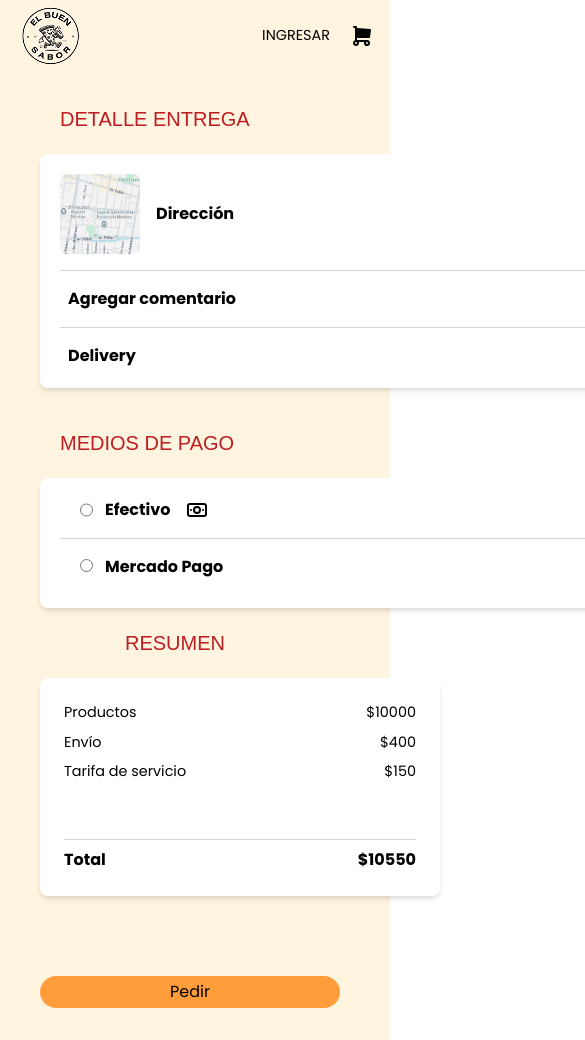
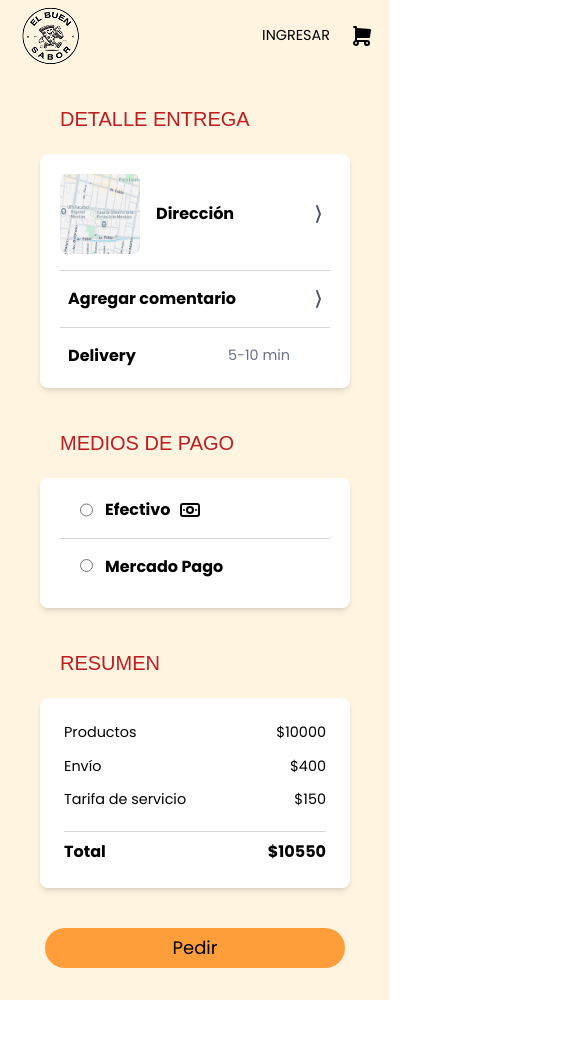
Before and after one commit to diegoCardenas03/ElBuenSabor, a React (Vite) app: page /DetalleCompra in a window 390 px wide. Shown: the top 1040 px of the page, 585 px wide, since content can reach past the window. After the commit the page ends 1000 px from the top, so only its background shows below. Built offline with nearby package versions, Linux system fonts and the light colour scheme; a web font is replaced by a local one.

Commit message:
iconnos y responsive detallecompra

```diff
--- a/src/components/CarritoLateral.tsx
+++ b/src/components/CarritoLateral.tsx
@@ -2,6 +2,8 @@ import { use, useEffect, useState } from 'react';
 import axios from 'axios';
 import { DetallePedido } from '../features/products/DetallePedido';
 import { useNavigate } from 'react-router-dom';
+import { IconMapPin } from '@tabler/icons-react';
+import { IconClockHour1 } from '@tabler/icons-react';
 
 const detallePedidos: DetallePedido[] = [
   { id: 1, cantidad: 2, subTotal: 200, pedidoId: 1, productoId: 1, insumoId: 1 },
@@ -123,14 +125,14 @@ const CarritoLateral: React.FC<Props> = ({ onClose }) => {
         </div>
 
         <div className="flex items-center space-x-4 mb-4">
-          <svg xmlns="http://www.w3.org/2000/svg" width={24} height={24} viewBox="0 0 24 24" fill="none" stroke="currentColor" strokeWidth={2} strokeLinecap="round" strokeLinejoin="round" className="icon icon-tabler icons-tabler-outline icon-tabler-clock-hour-2"><path stroke="none" d="M0 0h24v24H0z" fill="none" /><path d="M12 12m-9 0a9 9 0 1 0 18 0a9 9 0 1 0 -18 0" /><path d="M12 12l3 -2" /><path d="M12 7v5" /></svg>
+          <IconClockHour1 stroke={2} width={25} height={25}/>
           <p className="text-gray-700">12:00</p>
         </div>
 
         {mostrarDireccion && (
           <div className="flex items-center space-x-4 mb-10">
-            <svg xmlns="http://www.w3.org/2000/svg" width={24} height={24} viewBox="0 0 24 24" fill="none" stroke="currentColor" strokeWidth={2} strokeLinecap="round" strokeLinejoin="round" className="icon icon-tabler icons-tabler-outline icon-tabler-map-pin"><path stroke="none" d="M0 0h24v24H0z" fill="none" /><path d="M9 11a3 3 0 1 0 6 0a3 3 0 0 0 -6 0" /><path d="M17.657 16.657l-4.243 4.243a2 2 0 0 1 -2.827 0l-4.244 -4.243a8 8 0 1 1 11.314 0z" /></svg>
-            <select className="border border-gray-300 rounded-full w-full px-3 py-1 text-gray-700" defaultValue="Seleccionar dirección">
+            <IconMapPin stroke={2} width={30} height={30}/>
+            <select className="border border-gray-300 rounded-full w-full px-3 py-1 text-gray-700 bg-primary focus:outline-none" defaultValue="Seleccionar dirección">
               <option>Direccion1</option>
               <option>Direccion2</option>
               <option>Direccion3</option>
--- a/src/pages/detalleCompra.tsx
+++ b/src/pages/detalleCompra.tsx
@@ -1,32 +1,28 @@
 import React from 'react'
-import { useEffect, useState } from 'react';
-import axios from 'axios';
-import { DetallePedido } from '../features/products/DetallePedido';
+import { useState } from 'react';
 import imgDireccion from '../assets/icons/imgdireccion.png';
-import { IconArrowLeft } from '@tabler/icons-react';
+import { IconChevronCompactRight } from '@tabler/icons-react';
+import { IconCashBanknote } from '@tabler/icons-react';
 
 const DetalleCompra = () => {
     const [mostrarDirecciones, setMostrarDirecciones] = useState(false);
     const [agregarComentario, setAgregarComentario] = useState(false);
 
     return (
-        <div className='bg-primary py-8 px-10'>
-            <div className='sm:flex justify-between'>
+        <div className='bg-primary h-[100%] py-8 px-10'>
+            <div className='lg:flex justify-between'>
                 <div>
                     <h1 className='font-tertiary text-secondary text-[20px] sm:text-[30px] pl-5 pb-5'>DETALLE ENTREGA</h1>
-                    <div className="bg-white rounded-lg p-5 w-[700px] shadow-md">
+                    <div className="bg-white rounded-lg p-5 lg:w-[700px] shadow-md">
                         <div className='flex items-center justify-between pb-4'>
                             <div className="flex items-center">
                                 <img src={imgDireccion} alt="Dirección" className="w-20 h-20 mr-4" />
                                 <p className="font-bold text-[16px]">Dirección</p>
                             </div>
-                            <svg onClick={() => setMostrarDirecciones(true)} xmlns="http://www.w3.org/2000/svg" width={24} height={24} viewBox="0 0 24 24" fill="none" stroke="currentColor" strokeWidth={2} strokeLinecap="round" strokeLinejoin="round" className="text-gray-600">
-                                <path stroke="none" d="M0 0h24v24H0z" fill="none" />
-                                <path d="M11 4l3 8l-3 8" />
-                            </svg>
+                            <IconChevronCompactRight stroke={2} className="text-gray-600" onClick={() => setMostrarDirecciones(true)}/>
                             {mostrarDirecciones && (
                                 <div className="fixed inset-0 bg-black/40 backdrop-blur-sm flex items-center justify-center z-50">
-                                    <div className="bg-white p-6 rounded-lg shadow-lg w-[450px] relative">
+                                    <div className="bg-white p-6 rounded-lg shadow-lg w-[350px] md:w-[450px] relative">
                                         <button className="absolute top-2 right-2 text-gray-500 hover:text-gray-800" onClick={() => setMostrarDirecciones(false)}>
                                             ✕
                                         </button>
@@ -61,13 +57,10 @@ const DetalleCompra = () => {
 
                         <div className="flex items-center justify-between pb-4">
                             <p className="font-bold text-[16px] pl-2">Agregar comentario</p>
-                            <svg onClick={() => setAgregarComentario(true)} xmlns="http://www.w3.org/2000/svg" width={24} height={24} viewBox="0 0 24 24" fill="none" stroke="currentColor" strokeWidth={2} strokeLinecap="round" strokeLinejoin="round" className="text-gray-600">
-                                <path stroke="none" d="M0 0h24v24H0z" fill="none" />
-                                <path d="M11 4l3 8l-3 8" />
-                            </svg>
+                            <IconChevronCompactRight stroke={2} className="text-gray-600" onClick={() => setAgregarComentario(true)}/>
                             {agregarComentario && (
                                 <div className="fixed inset-0 bg-black/40 backdrop-blur-sm flex items-center justify-center z-50">
-                                    <div className="bg-white p-6 rounded-lg shadow-lg w-[450px] relative">
+                                    <div className="bg-white p-6 rounded-lg shadow-lg w-[350px] md:w-[450px] relative">
                                         <button className="absolute top-2 right-2 text-gray-500 hover:text-gray-800" onClick={() => setAgregarComentario(false)}>
                                             ✕
                                         </button>
@@ -92,11 +85,11 @@ const DetalleCompra = () => {
                     </div>
                     <div className='pt-10'>
                         <h1 className='font-tertiary text-secondary text-[20px] sm:text-[30px] pl-5 pb-5'>MEDIOS DE PAGO</h1>
-                        <div className="bg-white rounded-lg p-5 w-[700px] shadow-md">
+                        <div className="bg-white rounded-lg p-5 lg:w-[700px] shadow-md">
                             <div className='flex'>
                                 <input type="radio" name="metodoPago" className="relative right-[-20px] accent-red-800 ..." />
                                 <p className='pl-8 font-bold text-[16px]'>Efectivo</p>
-                                <svg xmlns="http://www.w3.org/2000/svg" width={24} height={24} viewBox="0 0 24 24" fill="none" stroke="currentColor" strokeWidth={2} strokeLinecap="round" strokeLinejoin="round" className="icon icon-tabler icons-tabler-outline icon-tabler-cash-banknote relative right-[-15px]"><path stroke="none" d="M0 0h24v24H0z" fill="none" /><path d="M9 12a3 3 0 1 0 6 0a3 3 0 0 0 -6 0" /><path d="M3 8a2 2 0 0 1 2 -2h14a2 2 0 0 1 2 2v8a2 2 0 0 1 -2 2h-14a2 2 0 0 1 -2 -2z" /><path d="M18 12h.01" /><path d="M6 12h.01" /></svg>
+                                <IconCashBanknote stroke={2} className='ml-2'/>
                             </div>
                             <div className="border-b border-gray-300 my-4"></div>
                             <div className='flex'>
@@ -107,30 +100,34 @@ const DetalleCompra = () => {
                     </div>
                 </div>
 
-                <div className="pr-10 text-center">
-                    <h1 className="font-tertiary text-secondary text-[20px] sm:text-[30px] mb-5 pt-5">RESUMEN</h1>
+                <div className="text-left lg:text-center ">
+                    <h1 className="font-tertiary text-secondary text-[20px] sm:text-[30px] mb-5 pt-10 pl-5 lg:pt-0">RESUMEN</h1>
 
-                    <div className="bg-white w-[400px] shadow-md rounded-lg p-6">
-                        <div className="flex justify-between mb-2">
+                    <div className="bg-white shadow-md rounded-lg p-6 lg:w-[480px] lg:h-[300px] flex flex-col justify-between">
+                        <div>
+                            <div className="flex justify-between mb-3">
                                 <p>Productos</p>
                                 <p>$10000</p>
                             </div>
-                        <div className="flex justify-between mb-2">
+                            <div className="flex justify-between mb-3">
                                 <p>Envío</p>
                                 <p>$400</p>
                             </div>
-                        <div className="flex justify-between mb-4 pb-10">
+                            <div className="flex justify-between mb-3">
                                 <p>Tarifa de servicio</p>
                                 <p>$150</p>
                             </div>
+                        </div>
+                        <div>
                             <div className="border-t border-gray-300 my-2"></div>
                             <div className="flex justify-between font-bold text-[16px]">
                                 <p>Total</p>
                                 <p>$10550</p>
                             </div>
                         </div>
-                    <div className='pt-20'>
-                        <button className='bg-tertiary rounded-full w-75 h-8 text-[16px] hover:scale-102 transition-transform duration-200'>Pedir</button>
+                    </div>
+                    <div className='pt-10 text-center md:pt-20'>
+                        <button className='bg-tertiary rounded-full w-75 h-10 text-[18px] md:w-80 hover:scale-102 transition-transform duration-200'>Pedir</button>
                     </div>
                 </div>
             </div>
--- a/src/pages/misDirecciones.tsx
+++ b/src/pages/misDirecciones.tsx
@@ -1,5 +1,8 @@
 import React from 'react'
 import Pizza from '../assets/img/pizzaBanco.png'
+import { IconMapPin } from '@tabler/icons-react';
+import { IconPencil } from '@tabler/icons-react';
+import { IconTrash } from '@tabler/icons-react';
 
 const MisDirecciones = () => {
 
@@ -23,16 +26,18 @@ const MisDirecciones = () => {
                 {direcciones.map((direccion) => (
                     <div className="bg-secondary rounded-lg shadow-lg p-4 w-[320px]" key={direccion.id}>
                         <div className='flex text-primary'>
-                            <svg xmlns="http://www.w3.org/2000/svg" width={28} height={28} viewBox="0 0 24 24" fill="none" stroke="currentColor" strokeWidth={2} strokeLinecap="round" strokeLinejoin="round" className="icon icon-tabler icons-tabler-outline icon-tabler-map-pin relative top-[3px]"><path stroke="none" d="M0 0h24v24H0z" fill="none" /><path d="M9 11a3 3 0 1 0 6 0a3 3 0 0 0 -6 0" /><path d="M17.657 16.657l-4.243 4.243a2 2 0 0 1 -2.827 0l-4.244 -4.243a8 8 0 1 1 11.314 0z" /></svg>
+                            <IconMapPin stroke={2} width={28} height={28} className='relative top-[3px]'/>
                             <h2 className="text-primary text-xl font-semibold pt-1 pb-3 pl-1">{direccion.nombre}</h2>
                         </div>
                         <p className="text-primary pb-3 pl-3">{direccion.direccion}</p>
                         <div className='flex justify-around'>
                             <button className="flex bg-primary px-4 py-2 rounded-full mt-2 hover:scale-102 transition-transform duration-200">
-                                Editar <svg xmlns="http://www.w3.org/2000/svg" width={20} height={20} viewBox="0 0 24 24" fill="none" stroke="currentColor" strokeWidth={2} strokeLinecap="round" strokeLinejoin="round" className="icon icon-tabler icons-tabler-outline icon-tabler-pencil relative right-[-5px]"><path stroke="none" d="M0 0h24v24H0z" fill="none" /><path d="M4 20h4l10.5 -10.5a2.828 2.828 0 1 0 -4 -4l-10.5 10.5v4" /><path d="M13.5 6.5l4 4" /></svg>
+                                Editar
+                                <IconPencil stroke={2} width={20} height={20} className="relative left-[5px]"/>
                             </button>
                             <button className="flex bg-primary px-4 py-2 rounded-full mt-2 hover:scale-102 transition-transform duration-200">
-                                Eliminar <svg xmlns="http://www.w3.org/2000/svg" width={20} height={20} viewBox="0 0 24 24" fill="none" stroke="currentColor" strokeWidth={2} strokeLinecap="round" strokeLinejoin="round" className="icon icon-tabler icons-tabler-outline icon-tabler-trash relative right-[-5px]"><path stroke="none" d="M0 0h24v24H0z" fill="none" /><path d="M4 7l16 0" /><path d="M10 11l0 6" /><path d="M14 11l0 6" /><path d="M5 7l1 12a2 2 0 0 0 2 2h8a2 2 0 0 0 2 -2l1 -12" /><path d="M9 7v-3a1 1 0 0 1 1 -1h4a1 1 0 0 1 1 1v3" /></svg>
+                                Eliminar
+                                <IconTrash stroke={2} width={20} height={20} className="relative left-[5px]"/>
                             </button>
                         </div>
                     </div>
```
Lines whose indentation alone changed are shown as unchanged.
